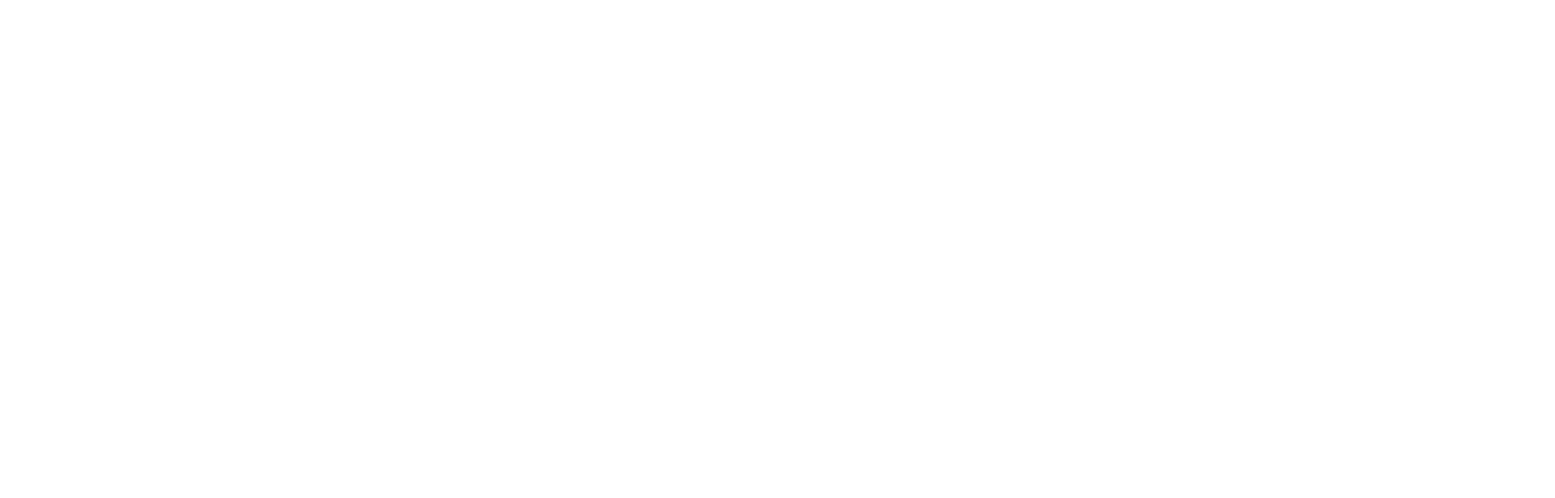
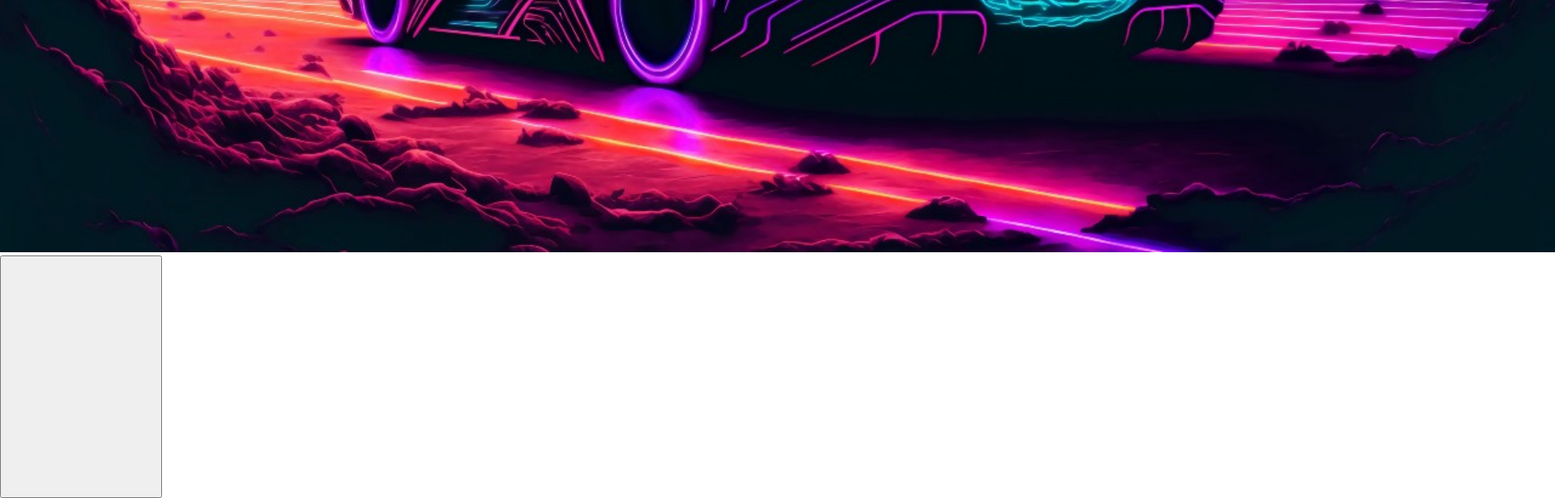
Before and after one commit to sungsik-git/react_rhythm_game, a React (Create React App) app in the folder rhythm_game/: page / in a window 1280 px wide. Shown: the part 768-1384 px from the top of the page at 81% size, 1920 px wide, since content can reach past the window. Before the commit the page ends 800 px from the top, so only its background shows below. Built offline with nearby package versions, Linux system fonts and the light colour scheme.

Commit message:
view mode에 따른 backgroud image 출력 기능 구현

```diff
--- a/rhythm_game/src/App.css
+++ b/rhythm_game/src/App.css
@@ -1,38 +1,9 @@
-.App {
-  text-align: center;
+#background{
+  width: 1920px;
+  height: 1080px;
 }
 
-.App-logo {
-  height: 40vmin;
-  pointer-events: none;
+#gameStartButton{
+  width: 200px;
+  height: 300px;
 }
-
-@media (prefers-reduced-motion: no-preference) {
-  .App-logo {
-    animation: App-logo-spin infinite 20s linear;
-  }
-}
-
-.App-header {
-  background-color: #282c34;
-  min-height: 100vh;
-  display: flex;
-  flex-direction: column;
-  align-items: center;
-  justify-content: center;
-  font-size: calc(10px + 2vmin);
-  color: white;
-}
-
-.App-link {
-  color: #61dafb;
-}
-
-@keyframes App-logo-spin {
-  from {
-    transform: rotate(0deg);
-  }
-  to {
-    transform: rotate(360deg);
-  }
-}
--- a/rhythm_game/src/App.js
+++ b/rhythm_game/src/App.js
@@ -1,10 +1,15 @@
-import logo from './logo.svg';
+import React, { useState } from 'react';
 import './App.css';
+import Backgrounnd from './components/Background';
+import GameStartButton from './components/GameStartButton';
 
 function App() {
+  const [viewMode, setViewMode] = useState("home")
+  console.log(viewMode)
   return (
     <div className="App">
-
+      <Backgrounnd viewMode={viewMode}/>
+      <GameStartButton />
     </div>
   );
 }
--- /dev/null
+++ b/rhythm_game/src/components/Background.js
@@ -0,0 +1,14 @@
+import React from 'react';
+
+function Background(props) {
+    var viewMode = props.viewMode;
+    var background = null;
+    if(viewMode === 'home'){
+        background = <img src={require('../img/background.png')} id='background'/>
+    }else if(viewMode === 'game'){
+        background = <img src={require('../img/game1_background.png')} id='background'/>
+    }
+  return background;
+}
+
+export default Background;
--- /dev/null
+++ b/rhythm_game/src/components/GameStartButton.js
@@ -0,0 +1,15 @@
+import React from 'react'
+
+function GameStartButton(props){
+    return(
+        <input
+            type='button'
+            id="gameStartButton"
+            onClick={(e) => {
+                props.setViewMode("game");
+        }}>
+        </input>
+    );
+}
+
+export default GameStartButton
```
Also changed, not shown: rhythm_game/src/img/background.png (added), rhythm_game/src/img/game1_background.png (added).
